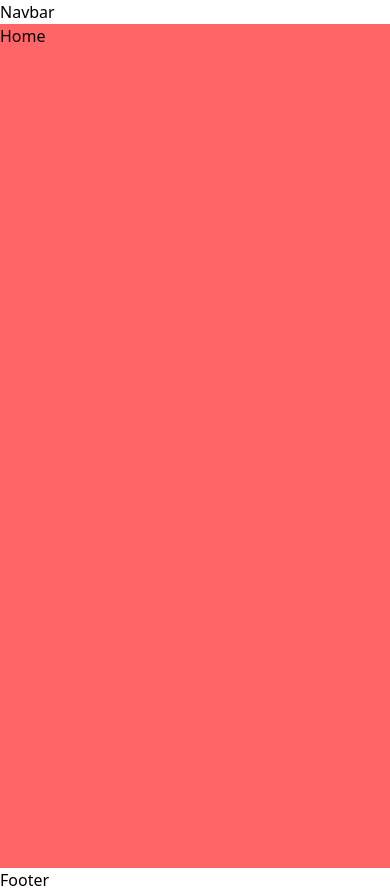
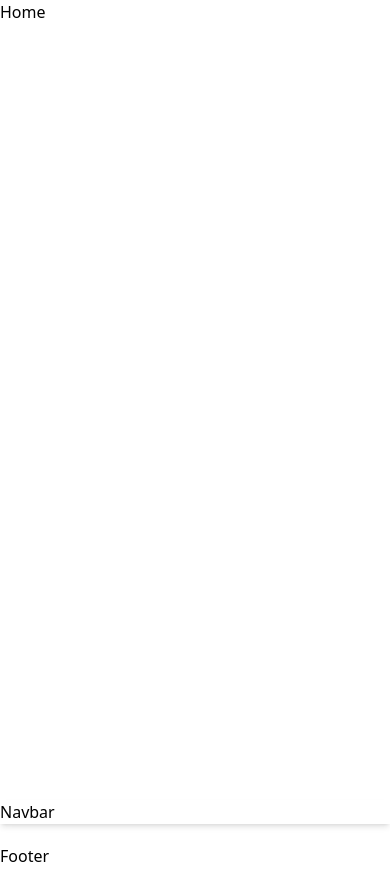
Before and after one commit to zaid-hassan/zaid-hassan.github.io, a React (Vite) app: page / in a window 390 px wide. After the commit the page ends 868 px from the top, so only its background shows below. Built offline with nearby package versions, Linux system fonts and the light colour scheme.

Commit message:
Add routing and navbar render

```diff
--- /dev/null
+++ b/App/Store.js
@@ -0,0 +1,8 @@
+import { configureStore } from '@reduxjs/toolkit'
+import isMobileReducer from '../features/isMobile/isMobileSlice'
+
+export const store = configureStore({
+  reducer: {
+    isMobile: isMobileReducer,
+  },
+})
--- /dev/null
+++ b/features/isMobile/isMobileSlice.js
@@ -0,0 +1,18 @@
+import { createSlice } from "@reduxjs/toolkit";
+
+const initialState = {
+    isMobile: window.innerWidth <= 768,
+}
+
+export const isMobileSlice = createSlice({
+    name: 'isMobile',
+    initialState,
+    reducers: {
+        setIsMobile: (state, action) => {
+            state.isMobile = action.payload;
+        },
+    }
+})
+
+export const {setIsMobile} = isMobileSlice.actions;
+export default isMobileSlice.reducer;
--- a/package.json
+++ b/package.json
@@ -10,10 +10,12 @@
     "preview": "vite preview"
   },
   "dependencies": {
+    "@reduxjs/toolkit": "^2.5.1",
     "@tailwindcss/vite": "^4.0.3",
     "lucide-react": "^0.474.0",
     "react": "^18.3.1",
     "react-dom": "^18.3.1",
+    "react-redux": "^9.2.0",
     "react-router": "^7.1.5",
     "tailwindcss": "^4.0.3"
   },
--- a/src/App.jsx
+++ b/src/App.jsx
@@ -1,15 +1,35 @@
-import React from "react";
+import React, { useEffect } from "react";
 import { Outlet } from "react-router";
-import Navbar from "./components/Navbar/Navbar";
 import Footer from "./components/Footer/Footer";
+import { useDispatch, useSelector } from "react-redux";
+import { setIsMobile } from "../features/isMobile/isMobileSlice";
+import DesktopNavbar from "./components/Navbar/DesktopNavbar";
+import MobileNavbar from "./components/Navbar/MobileNavbar";
 
 function App() {
+  const dispatch = useDispatch();
+  const isMobile = useSelector((state) => state.isMobile.isMobile);
+
+  useEffect(() => {
+    function handleResize() {
+      dispatch(setIsMobile(window.innerWidth <= 768));
+    }
+
+    window.addEventListener("resize", handleResize);
+    return () => window.removeEventListener("resize", handleResize);
+  }, []);
+
   return (
     <>
-      <Navbar />
-      <div className="bg-red-400 h-screen">
+      {!isMobile && <DesktopNavbar />}
+      <div className="h-screen">
         <Outlet />
       </div>
+      {isMobile && (
+        <div className="fixed bottom-5 left-0 w-full bg-white shadow-md z-50">
+          <MobileNavbar />
+        </div>
+      )}
       <Footer />
     </>
   );
--- /dev/null
+++ b/src/components/Navbar/DesktopNavbar.jsx
@@ -0,0 +1,9 @@
+import React from 'react'
+
+function DesktopNavbar() {
+  return (
+    <div>DesktopNavbar</div>
+  )
+}
+
+export default DesktopNavbar
--- a/src/components/Navbar/Navbar.jsx
+++ b/src/components/Navbar/MobileNavbar.jsx
@@ -2,7 +2,7 @@ import React from 'react'
 
 function Navbar() {
   return (
-    <div className='sticky top-0 left-0'>Navbar</div>
+    <div className=''>Navbar</div>
   )
 }
 
--- a/src/main.jsx
+++ b/src/main.jsx
@@ -8,10 +8,13 @@ import Contacts from "./Pages/Contacts/Contacts";
 import NotFound from "./Pages/NotFound";
 import App from "./App";
 import { BrowserRouter, Route, Routes } from "react-router";
+import { store } from "../App/Store";
+import { Provider } from "react-redux";
 
 const root = document.getElementById("root");
 
 ReactDOM.createRoot(root).render(
+  <Provider store={store}>
     <BrowserRouter>
       <Routes>
         <Route path="/" element={<App />}>
@@ -23,4 +26,5 @@ ReactDOM.createRoot(root).render(
         </Route>
       </Routes>
     </BrowserRouter>
+  </Provider>
 );
```
Also changed, not shown: 1 other file (tests, documents, lock files or other folders). Lines whose indentation alone changed are shown as unchanged.
